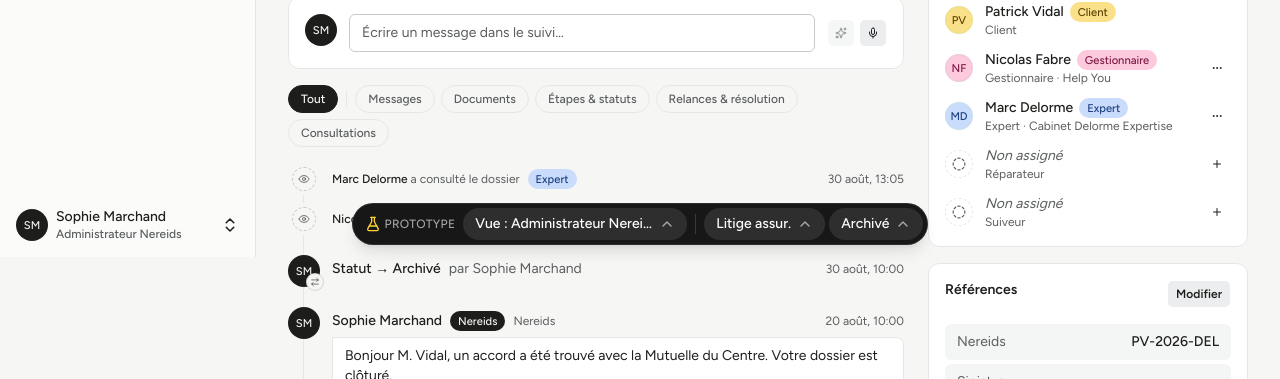
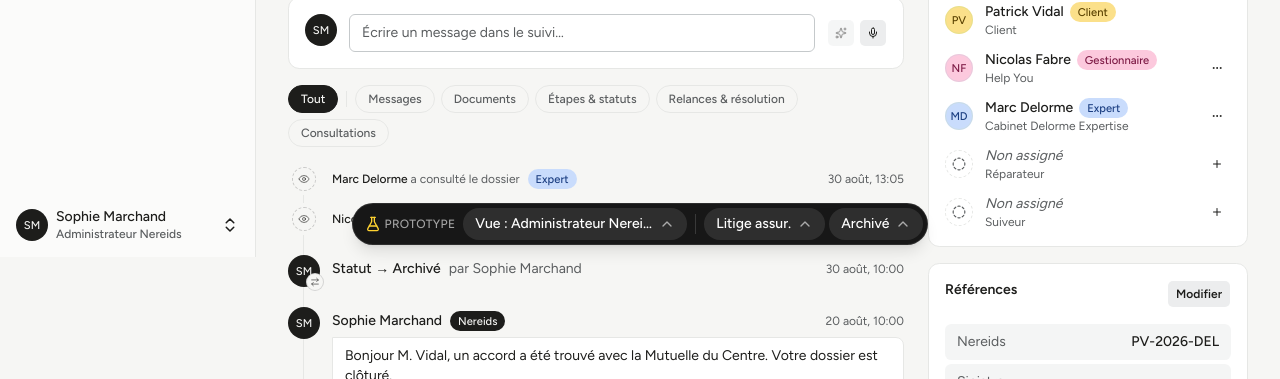
Before and after one commit to juliegaladrim-ux/Nereids, a Next.js app: page /admin/dossiers/NER-2026-0031 in a window 1280 px wide. Shown: the part 543-922 px from the top of the page. Built offline with nearby package versions, Linux system fonts and the light colour scheme.

Commit message:
Supprime les doublons du type d'intervenant à côté du badge de rôle
Co-Authored-By: Claude Sonnet 5.5 <noreply@anthropic.com>

```diff
--- a/src/features/dossier/dossier-detail.tsx
+++ b/src/features/dossier/dossier-detail.tsx
@@ -55,6 +55,7 @@ import {
 import { Checkbox } from "@/components/ui/checkbox"
 import { Tabs, TabsContent, TabsList, TabsTrigger } from "@/components/ui/tabs"
 import {
+  ACTOR_LABELS,
   ADMIN_DOC_CATEGORIES,
   CIVILITES,
   CLOSING_REASONS,
@@ -972,8 +973,7 @@ function Intervenants({
                           {u && <RoleBadge role={u.role} />}
                         </p>
                         <p className="truncate text-xs text-muted-foreground">
-                          {r.label}
-                          {u && u.structure !== fullName(u) && ` · ${u.structure}`}
+                          {[r.label !== ACTOR_LABELS[u?.role ?? "all"] ? r.label : undefined, u && u.structure !== fullName(u) && u.structure !== ACTOR_LABELS[u.role] ? u.structure : undefined].filter(Boolean).join(" · ") || " "}
                         </p>
                         {r.ref && <p className="truncate text-xs text-muted-foreground">Réf. {r.ref}</p>}
                       </div>
@@ -984,7 +984,7 @@ function Intervenants({
                       className="min-w-0 flex-1"
                       name={[u.civilite, fullName(u)].filter(Boolean).join(" ")}
                       role={u.role}
-                      subtitle={[r.label, u.structure !== fullName(u) ? u.structure : undefined].filter(Boolean).join(" · ")}
+                      subtitle={[r.label !== ACTOR_LABELS[u.role] ? r.label : undefined, u.structure !== fullName(u) && u.structure !== ACTOR_LABELS[u.role] ? u.structure : undefined].filter(Boolean).join(" · ")}
                       lines={[
                         { icon: Phone, value: u.phone },
                         { icon: Phone, value: u.phone2, label: "Téléphone 2" },
--- a/src/features/dossier/dossier-parties.tsx
+++ b/src/features/dossier/dossier-parties.tsx
@@ -11,6 +11,7 @@ import { UserAvatar } from "@/components/user-avatar"
 import { Button } from "@/components/ui/button"
 import { Card, CardAction, CardContent, CardHeader, CardTitle } from "@/components/ui/card"
 import {
+  ACTOR_LABELS,
   CIVILITES,
   QUALITES_INTERVENANT,
   allExpertises,
@@ -239,7 +240,7 @@ function PartyCard({ c, onOpenConvocation }: { c: Card; onOpenConvocation: (doc:
           {c.role && <RoleBadge role={c.role} />}
         </p>
         <div className="flex flex-wrap gap-1.5">
-          {c.qualites.map((q) => (
+          {c.qualites.filter((q) => !c.role || q.toLowerCase() !== ACTOR_LABELS[c.role].toLowerCase()).map((q) => (
             <span key={q} className="inline-flex h-5 items-center rounded-full border border-brand/40 px-2 text-[0.7rem] font-medium text-brand-ink">
               {q}
             </span>
--- a/src/features/dossier/dossier-suivi.tsx
+++ b/src/features/dossier/dossier-suivi.tsx
@@ -206,7 +206,7 @@ export function DossierSuivi({ dossier, onEditCloture }: { dossier: Dossier; onE
                     </span>
                   )}
                   {isMsg && author && <RoleBadge role={author.role} />}
-                  {isMsg && author && <span className="text-xs text-muted-foreground">{author.structure}</span>}
+                  {isMsg && author && author.structure.toLowerCase() !== ACTOR_LABELS[author.role].toLowerCase() && <span className="text-xs text-muted-foreground">{author.structure}</span>}
                   <span className="ml-auto text-xs whitespace-nowrap text-muted-foreground">{formatDateTime(e.at)}</span>
                 </div>
                 {e.body &&
@@ -283,7 +283,7 @@ function Reply({ dossier, event }: { dossier: Dossier; event: TimelineEvent }) {
         <UserAvatar user={author} className="size-7" />
         <div className="min-w-0 flex-1 pt-0.5">
           <p className="flex flex-wrap items-baseline gap-x-2 text-sm">
-            <span className="font-medium">{author?.role === "admin" ? `${fullName(author)} (Nereids)` : fullName(author)}</span>
+            <span className="font-medium">{fullName(author)}</span>
             {author && <RoleBadge role={author.role} />}
             <span className="text-xs text-muted-foreground">{toMe ? "vous a répondu" : "a répondu"}</span>
             <span className="ml-auto text-xs whitespace-nowrap text-muted-foreground">{formatDateTime(event.reply.at)}</span>
```
